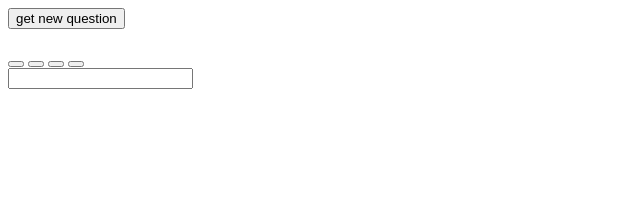
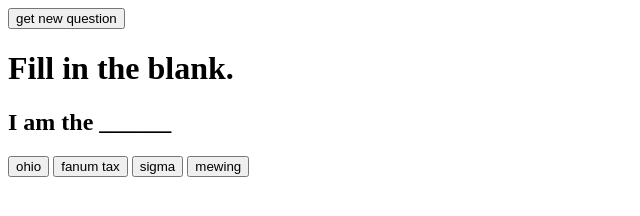
Before and after one commit to BandLingo/bandlingo.github.io, a plain HTML site: page index.html in a window 1280 px wide. Both pictures are taken after a click on the button "get new question". Shown: the whole page, without its empty margins (0-640 px from the left). Drawn offline with Linux system fonts and the light colour scheme.

Commit message:
Add files via upload

```diff
--- a/index.html
+++ b/index.html
@@ -5,12 +5,11 @@
     <meta name="viewport" content="width=device-width, initial-scale=1.0">
     <meta http-equiv="X-UA-Compatible" content="ie=edge">
     <title>SlangLingo</title>
-
   </head>
+  <style></style>
   <body>
 
-      <!-- Link to javascript so code is less messy here.-->
-    <script src="index.js"></script>
+
       <!-- These are all the elements that will be replaced using javascript -->
       <!-- temporary -->
     <button onclick="newquestion()">get new question</button>
@@ -36,5 +35,7 @@
         <input type="text" id="text">
       </div>
      </div>
+     <!-- Link to javascript so code is less messy here.-->
+   <script src="index.js"></script>
   </body>
 </html>
--- a/index.js
+++ b/index.js
@@ -1,9 +1,10 @@
+
 // Define all the input variables
-var bt1 = document.getElementById("bt1");
-var bt2 = document.getElementById("bt2");
-var bt3 = document.getElementById("bt3");
-var bt4 = document.getElementById("bt4");
-var txt = document.getElementById("text");
+const bt1 = document.getElementById("bt1");
+const bt2 = document.getElementById("bt2");
+const bt3 = document.getElementById("bt3");
+const bt4 = document.getElementById("bt4");
+let txt = document.getElementById("text");
 
 
 // The random number generated every quetion
@@ -25,8 +26,8 @@ var quests = 1;
 
 
 // Define all the question variables
-var q = document.getElementById("question");
-var q2 = document.getElementById("text");
+const q = document.getElementById("question");
+const q2 = document.getElementById("text");
 
 
 // Define all the <div>
@@ -39,10 +40,12 @@ var txtcont = document.getElementById("ta");
 // Run every time a question is answered
 function newquestion() {
   // Random question
-  rng = Math.random(quests-1);
+  rng = Math.floor(Math.random(quests));
 
   // Actually writes the question
   // Ineffecient, probably will fid faster solution, but will work for now.
+//  document.getElementById("text").innerHTML = "hi";
+  txt.innerHTML = "hi";
   if (rng == 0){
     tgl = 0;
     crmc = 3;
@@ -58,7 +61,7 @@ function newquestion() {
   // Toggles on and off multiple choice
   if (tgl == 0) {
     txtcont.style.display = "none";
-    mc.style.display = "";
+    mc.style.display = "block";
   } else if (tgl == 1) {
     txtcont.style.display = "";
     mc.style.display = "none";
```
